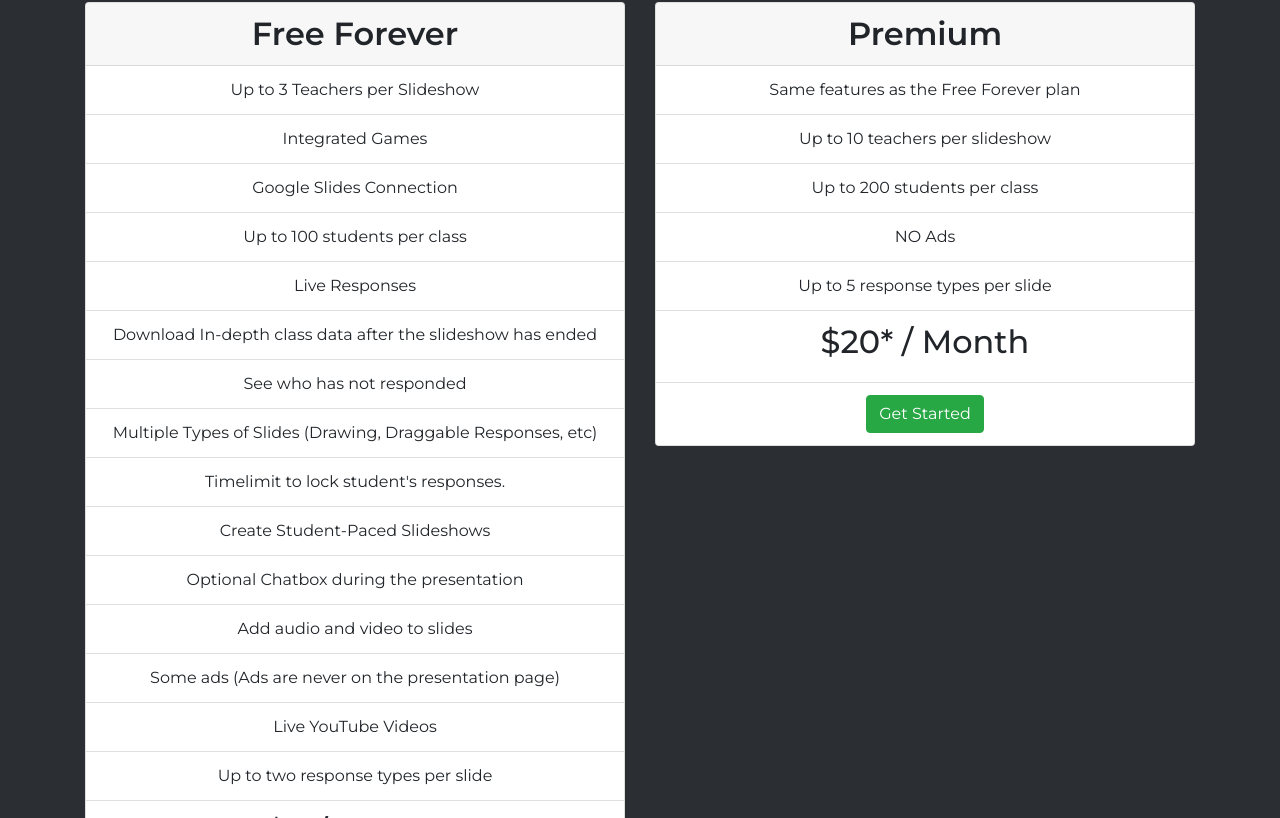
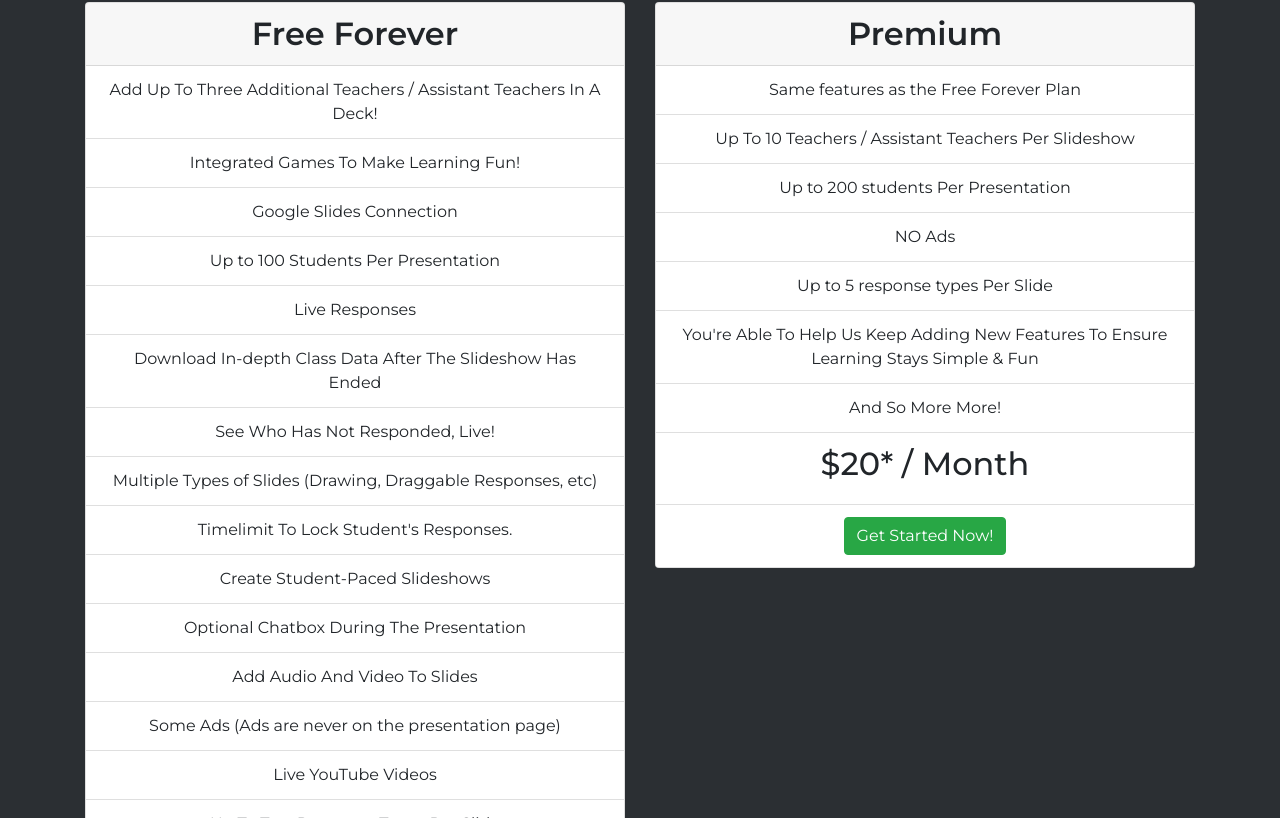
Before and after one commit to Nova-Learning/NovaDeck, a Next.js app: page /pricing in a window 1280 px wide. Shown: the part 482-1300 px from the top of the page. Built offline with nearby package versions, Linux system fonts and the light colour scheme; no server answers.

Commit message:
Pricing and Login changed

```diff
--- a/pages/auth/login.js
+++ b/pages/auth/login.js
@@ -10,7 +10,7 @@ export default function SignIn({ providers }) {
         <Container fluid className="head">
             {Object.values(providers).map(provider => (
             <div key={provider.name}>
-                <Button style={{ backgroundColor: "white", color: "black", fontWeight: 700 }} onClick={() => signIn(provider.id)}>Sign in with {provider.name}</Button>
+                <Button style={{ backgroundColor: "white", color: "black", fontWeight: 700 }} onClick={() => signIn(provider.id)}>Please sign in with {provider.name} to continue.</Button>
             </div>
             ))}
         </Container>
--- a/pages/index.js
+++ b/pages/index.js
@@ -51,7 +51,7 @@ const Home = () => (
       </div>
     </Container>
     <Container fluid className="video-container">
-      <h1>How it Works</h1>
+      <h1>How It Works</h1>
       <ReactPlayer url="https://www.youtube.com/watch?v=dQw4w9WgXcQ" />
     </Container>
     <div className="features">
--- a/pages/pricing.js
+++ b/pages/pricing.js
@@ -21,25 +21,26 @@ const Pricing = () => (
             <Card style={{ width: '100%' }}>
               <Card.Header as="h2" style={{ fontWeight: "600" }}>Free Forever</Card.Header>
               <ListGroup variant="flush">
-                <ListGroup.Item>Up to 3 Teachers per Slideshow</ListGroup.Item>
-                <ListGroup.Item>Integrated Games</ListGroup.Item>
+                <ListGroup.Item>Add Up To Three Additional Teachers / Assistant Teachers In A Deck!</ListGroup.Item>
+                <ListGroup.Item>Integrated Games  To Make Learning Fun!</ListGroup.Item>
                 <ListGroup.Item>Google Slides Connection</ListGroup.Item>
-                <ListGroup.Item>Up to 100 students per class</ListGroup.Item>
+                <ListGroup.Item>Up to 100 Students Per Presentation</ListGroup.Item>
                 <ListGroup.Item>Live Responses</ListGroup.Item>
-                <ListGroup.Item>Download In-depth class data after the slideshow has ended</ListGroup.Item>
-                <ListGroup.Item>See who has not responded</ListGroup.Item>
+                <ListGroup.Item>Download In-depth Class Data After The Slideshow Has Ended</ListGroup.Item>
+                <ListGroup.Item>See Who Has Not Responded, Live!</ListGroup.Item>
                 <ListGroup.Item>Multiple Types of Slides (Drawing, Draggable Responses, etc)</ListGroup.Item>
-                <ListGroup.Item>Timelimit to lock student's responses.</ListGroup.Item>
+                <ListGroup.Item>Timelimit To Lock Student's Responses.</ListGroup.Item>
                 <ListGroup.Item>Create Student-Paced Slideshows</ListGroup.Item>
-                <ListGroup.Item>Optional Chatbox during the presentation</ListGroup.Item>
-                <ListGroup.Item>Add audio and video to slides</ListGroup.Item>
-                <ListGroup.Item>Some ads (Ads are never on the presentation page)</ListGroup.Item>
+                <ListGroup.Item>Optional Chatbox During The Presentation</ListGroup.Item>
+                <ListGroup.Item>Add Audio And Video To Slides</ListGroup.Item>
+                <ListGroup.Item>Some Ads (Ads are never on the presentation page)</ListGroup.Item>
                 <ListGroup.Item>Live YouTube Videos</ListGroup.Item>
-                <ListGroup.Item>Up to two response types per slide</ListGroup.Item>
+                <ListGroup.Item>Up To Two Response Types Per Slide</ListGroup.Item>
+                 <ListGroup.Item>And So More More!</ListGroup.Item>
                 <ListGroup.Item><h2>$0 / Month</h2></ListGroup.Item>
                 <ListGroup.Item>
                     <Link href="/auth/login" passHref>
-                        <Button variant="success">Get Started</Button>
+                        <Button variant="success">Get Started For Free!</Button>
                     </Link>
                 </ListGroup.Item>
               </ListGroup>
@@ -49,22 +50,24 @@ const Pricing = () => (
             <Card style={{ width: '100%' }}>
               <Card.Header as="h2" style={{ fontWeight: "600" }}>Premium</Card.Header>
               <ListGroup variant="flush">
-                <ListGroup.Item>Same features as the Free Forever plan</ListGroup.Item>
-                <ListGroup.Item>Up to 10 teachers per slideshow</ListGroup.Item>
-                <ListGroup.Item>Up to 200 students per class</ListGroup.Item>
+                <ListGroup.Item>Same features as the Free Forever Plan</ListGroup.Item>
+                <ListGroup.Item>Up To 10 Teachers / Assistant Teachers Per Slideshow</ListGroup.Item>
+                <ListGroup.Item>Up to 200 students Per Presentation</ListGroup.Item>
                 <ListGroup.Item>NO Ads</ListGroup.Item>
-                <ListGroup.Item>Up to 5 response types per slide</ListGroup.Item>
+                <ListGroup.Item>Up to 5 response types Per Slide</ListGroup.Item>
+                <ListGroup.Item>You're Able To Help Us Keep Adding New Features To Ensure Learning Stays Simple & Fun</ListGroup.Item>
+                 <ListGroup.Item>And So More More!</ListGroup.Item>
                 <ListGroup.Item><h2>$20* / Month</h2></ListGroup.Item>
                 <ListGroup.Item>
                     <Link href="/auth/login" passHref>
-                        <Button variant="success">Get Started</Button>
+                        <Button variant="success">Get Started Now!</Button>
                     </Link>
                 </ListGroup.Item>
               </ListGroup>
             </Card>
           </Col>
         </Row>
-        <h5>* subject to change.</h5>
+        <h5>Our Pricing Page is subject to change at any time.</h5>
       </Container>
     </div>
 
```
Also changed, not shown: 1 other file (tests, documents, lock files or other folders).
